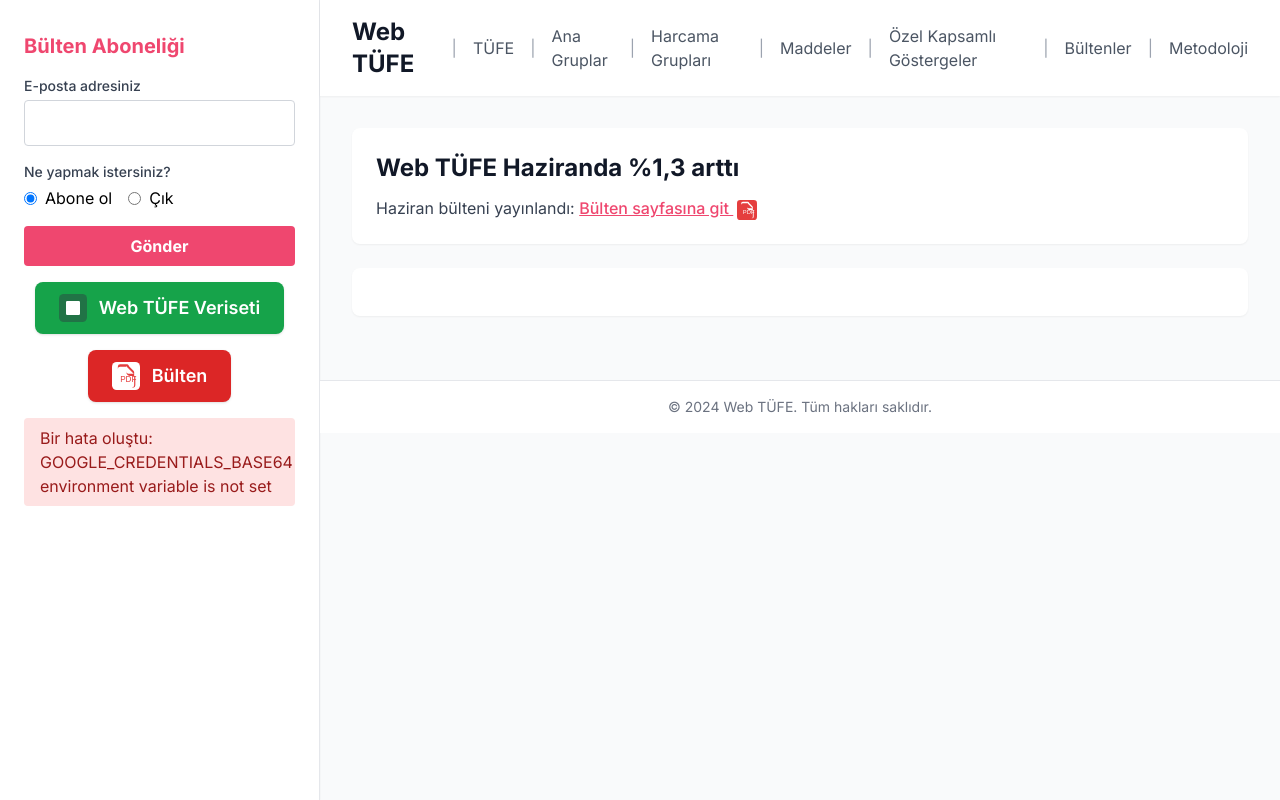
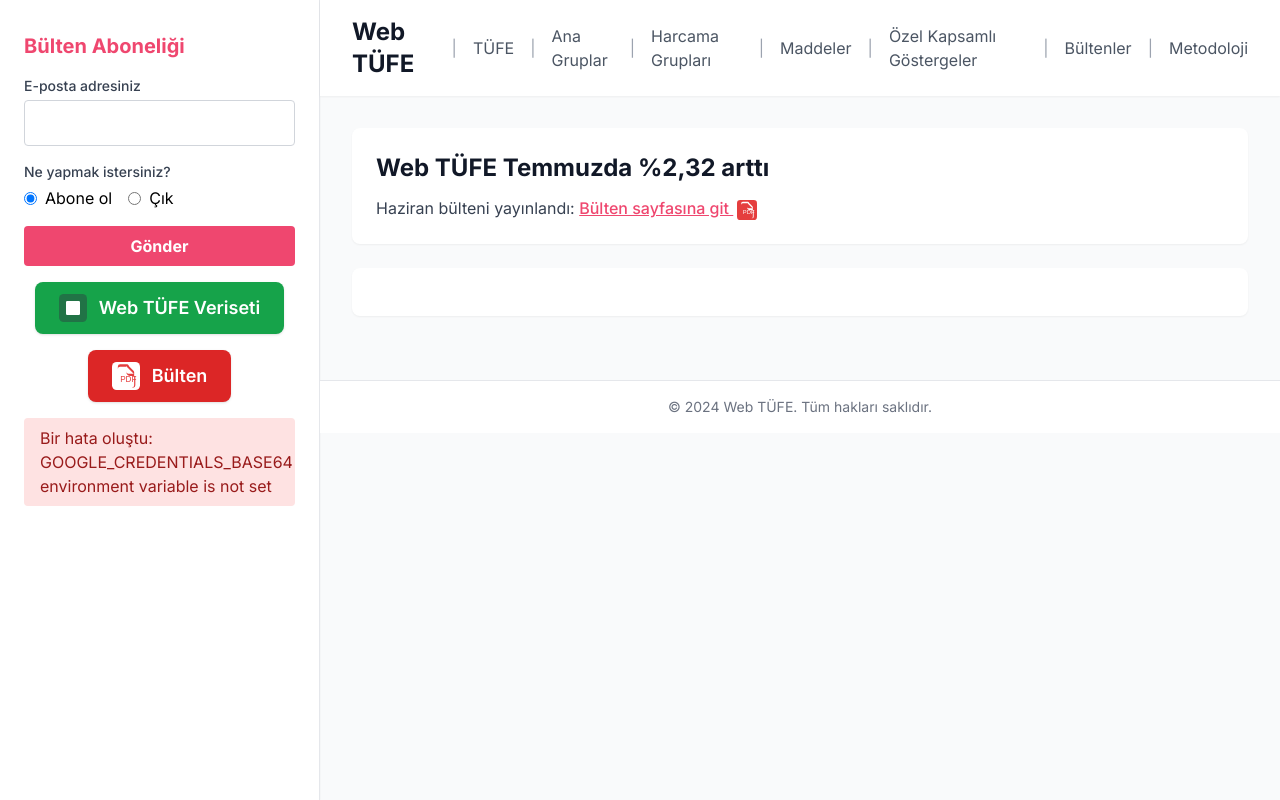
Before and after one commit to kaboya19/web-tufe-flask, a Flask app: page /ana-sayfa in a window 1280 px wide. Run offline with Flask 3, Linux system fonts and the light colour scheme; some libraries are stand-ins or nearby versions.

Commit message:
Update index.html

```diff
--- a/templates/index.html
+++ b/templates/index.html
@@ -169,7 +169,7 @@
 
                     <!-- Web TÜFE Haziran Başlığı -->
                     <div class="bg-white rounded-lg shadow-sm p-6 mb-6">
-                        <h1 class="text-2xl font-bold text-gray-900 mb-3">Web TÜFE Haziranda %1,3 arttı</h1>
+                        <h1 class="text-2xl font-bold text-gray-900 mb-3">Web TÜFE Temmuzda %2,32 arttı</h1>
                         <p class="text-gray-700">
                             Haziran bülteni yayınlandı:
                             <a href="/bultenler" class="text-[#EF476F] hover:text-[#d43d5c] font-medium underline">
```
